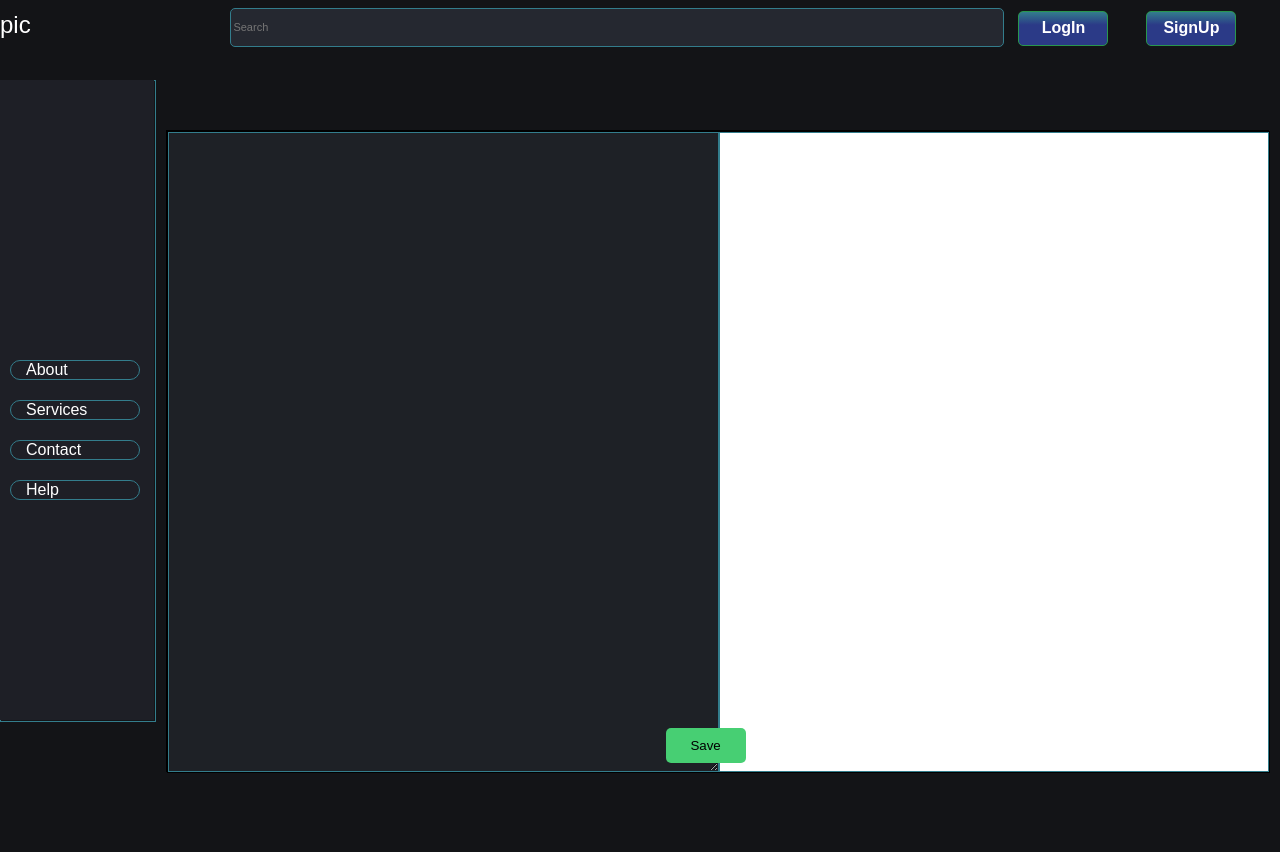
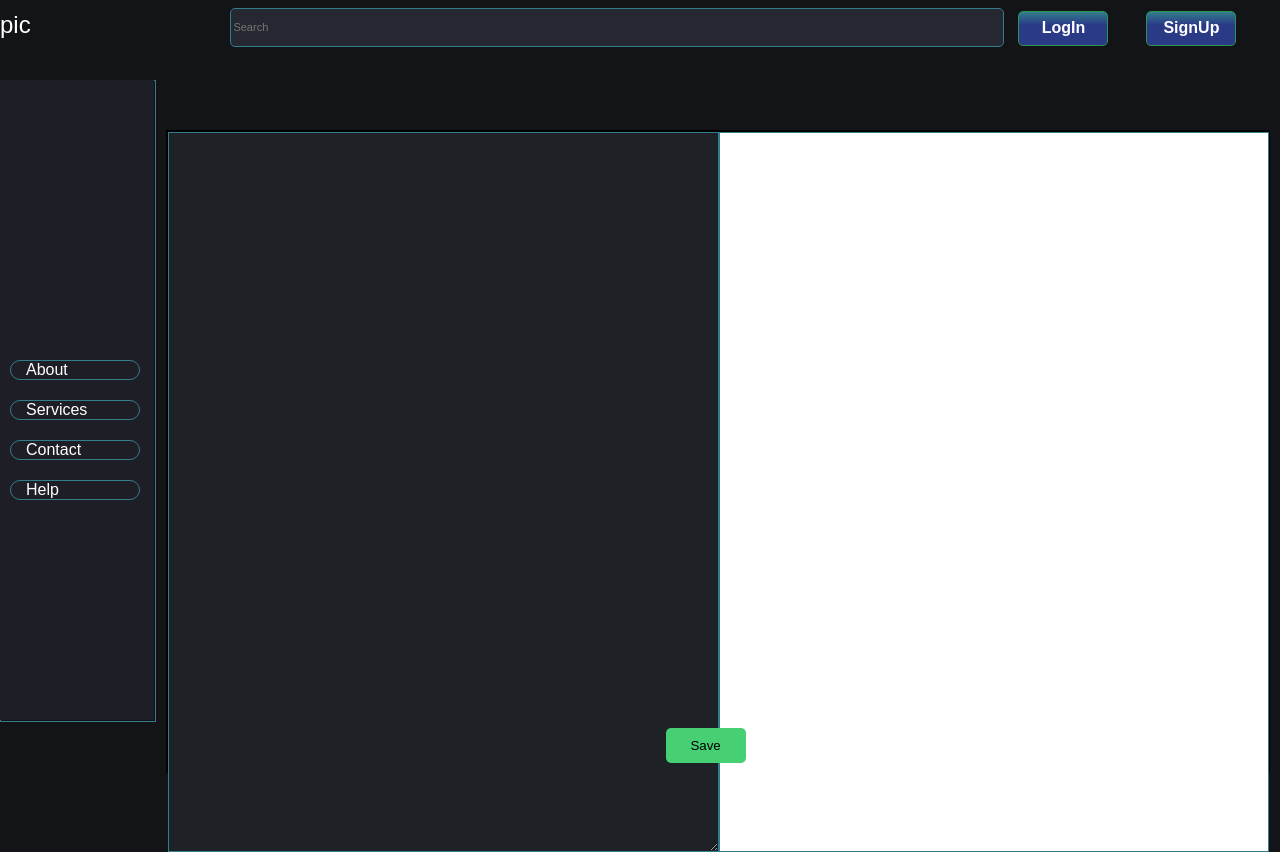
Before and after one commit to unholydisaster/blogapp, a Next.js app: page /newnote in a window 1280 px wide. Before the commit the page ends 800 px from the top, so only its background shows below. Built offline with nearby package versions, Linux system fonts and the light colour scheme.

Commit message:
Update newnote.js

```diff
--- a/src/styles/createnote/newnote.js
+++ b/src/styles/createnote/newnote.js
@@ -8,9 +8,9 @@ export const H1 = styled.h1`
 
 export const Container = styled.form`
   position:relative;
-  display: grid;
+  display:flex;
   top:10vh;
-  min-height:80vh;
+  height:80vh;
   width: 86vw;
   left:13vw;
   border: 1px solid black;
@@ -20,7 +20,7 @@ export const Container = styled.form`
 export const MarkdownContainer = styled.div`
   position:absolute;
   display: grid;
-  min-height:inherit;
+  height:inherit;
   width:inherit;
   grid-template-columns:repeat(2,1fr);
   grid-gap: 0px;
@@ -37,8 +37,8 @@ export const Editor = styled.textarea`
   color: white;
   border: 1px solid rgba(51,125,140,1);
   box-sizing: border-box;
-  max-width: 43vw;
-  max-height:90vh;
+  width: 43vw;
+  height:90vh;
 `;
 
 export const Reviewarea = styled(ReactMarkdown)`
@@ -50,7 +50,7 @@ export const Reviewarea = styled(ReactMarkdown)`
   display:grid;
   border: 1px solid rgba(51,125,140,1);
   box-sizing: border-box;
-  max-width: 43vw;
+  width: 43vw;
 
   }
 
```
